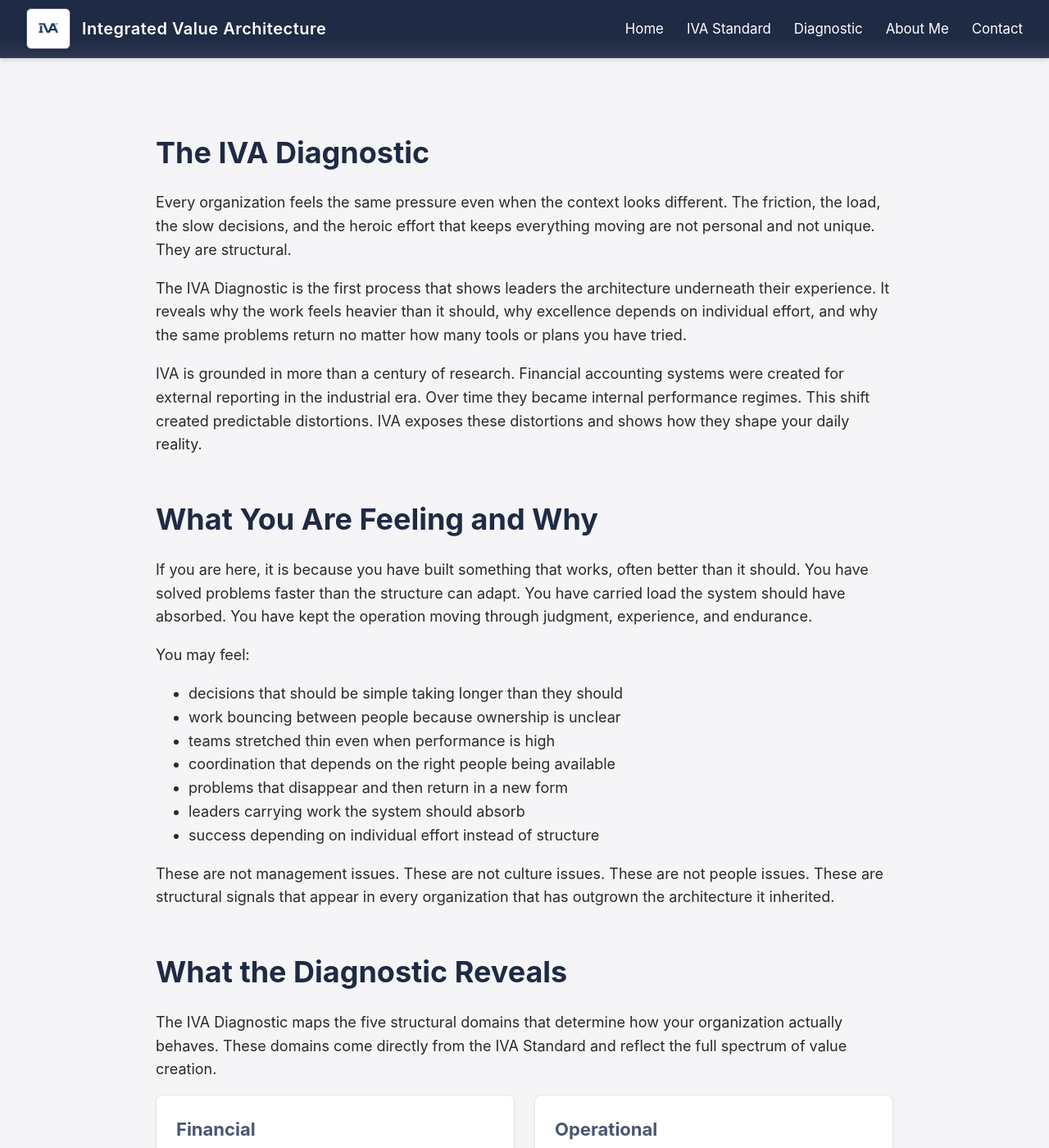
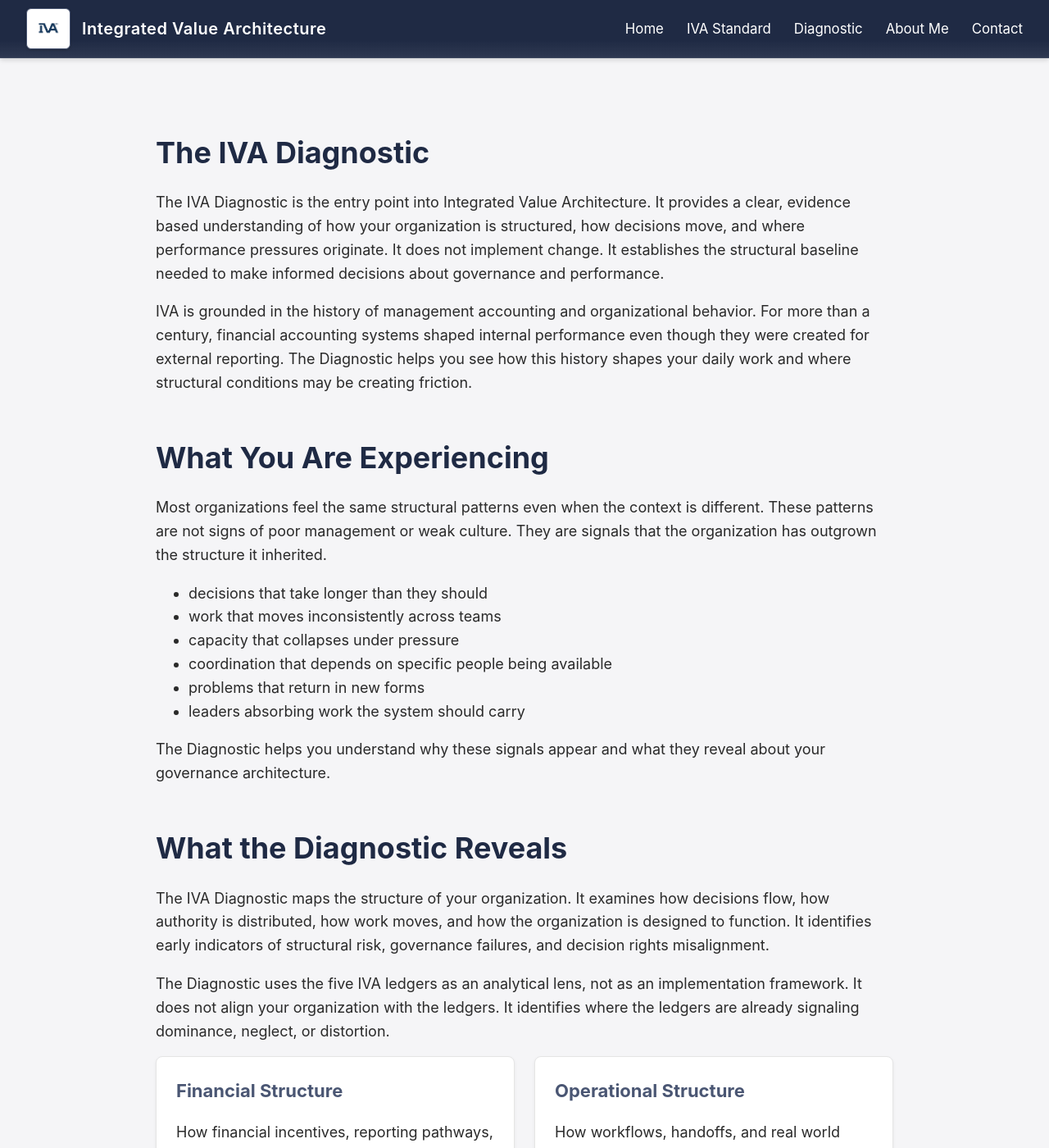
Before and after one commit to efost7873/integratedvaluearchitecture.com, a Jekyll site: the page built from diagnostic.md, in a window 1280 px wide and 1400 px high, scrolled down 258 px. Shown: the whole window at 82% size. Built offline with Jekyll 4.4.1, drawn with Linux system fonts in a browser that asks for light colours; some of the changed text lies outside the part shown.

Commit message:
Update diagnostic.md

```diff
--- a/diagnostic.md
+++ b/diagnostic.md
@@ -9,38 +9,32 @@ title: IVA Diagnostic
   <section style="margin-bottom: 48px;">
     <h1>The IVA Diagnostic</h1>
     <p>
-      Every organization feels the same pressure even when the context looks different. The friction, the load, the slow decisions, and the heroic effort that keeps everything moving are not personal and not unique. They are structural.
+      The IVA Diagnostic is the entry point into Integrated Value Architecture. It provides a clear, evidence based understanding of how your organization is structured, how decisions move, and where performance pressures originate. It does not implement change. It establishes the structural baseline needed to make informed decisions about governance and performance.
     </p>
     <p>
-      The IVA Diagnostic is the first process that shows leaders the architecture underneath their experience. It reveals why the work feels heavier than it should, why excellence depends on individual effort, and why the same problems return no matter how many tools or plans you have tried.
-    </p>
-    <p>
-      IVA is grounded in more than a century of research. Financial accounting systems were created for external reporting in the industrial era. Over time they became internal performance regimes. This shift created predictable distortions. IVA exposes these distortions and shows how they shape your daily reality.
+      IVA is grounded in the history of management accounting and organizational behavior. For more than a century, financial accounting systems shaped internal performance even though they were created for external reporting. The Diagnostic helps you see how this history shapes your daily work and where structural conditions may be creating friction.
     </p>
   </section>
 
-  <!-- WHAT YOU ARE FEELING -->
+  <!-- WHAT YOU ARE EXPERIENCING -->
   <section style="margin-bottom: 48px;">
-    <h1>What You Are Feeling and Why</h1>
+    <h1>What You Are Experiencing</h1>
 
     <p>
-      If you are here, it is because you have built something that works, often better than it should. You have solved problems faster than the structure can adapt. You have carried load the system should have absorbed. You have kept the operation moving through judgment, experience, and endurance.
+      Most organizations feel the same structural patterns even when the context is different. These patterns are not signs of poor management or weak culture. They are signals that the organization has outgrown the structure it inherited.
     </p>
 
-    <p>You may feel:</p>
-
     <ul>
-      <li>decisions that should be simple taking longer than they should</li>
-      <li>work bouncing between people because ownership is unclear</li>
-      <li>teams stretched thin even when performance is high</li>
-      <li>coordination that depends on the right people being available</li>
-      <li>problems that disappear and then return in a new form</li>
-      <li>leaders carrying work the system should absorb</li>
-      <li>success depending on individual effort instead of structure</li>
+      <li>decisions that take longer than they should</li>
+      <li>work that moves inconsistently across teams</li>
+      <li>capacity that collapses under pressure</li>
+      <li>coordination that depends on specific people being available</li>
+      <li>problems that return in new forms</li>
+      <li>leaders absorbing work the system should carry</li>
     </ul>
 
     <p>
-      These are not management issues. These are not culture issues. These are not people issues. These are structural signals that appear in every organization that has outgrown the architecture it inherited.
+      The Diagnostic helps you understand why these signals appear and what they reveal about your governance architecture.
     </p>
   </section>
 
@@ -49,96 +43,106 @@ title: IVA Diagnostic
     <h1>What the Diagnostic Reveals</h1>
 
     <p>
-      The IVA Diagnostic maps the five structural domains that determine how your organization actually behaves. These domains come directly from the IVA Standard and reflect the full spectrum of value creation.
+      The IVA Diagnostic maps the structure of your organization. It examines how decisions flow, how authority is distributed, how work moves, and how the organization is designed to function. It identifies early indicators of structural risk, governance failures, and decision rights misalignment.
+    </p>
+
+    <p>
+      The Diagnostic uses the five IVA ledgers as an analytical lens, not as an implementation framework. It does not align your organization with the ledgers. It identifies where the ledgers are already signaling dominance, neglect, or distortion.
     </p>
 
     <div class="grid grid-2">
 
       <div class="card">
-        <h3>Financial</h3>
+        <h3>Financial Structure</h3>
         <p>
-          The incentives, reporting structures, and constraints that shape decisions long before strategy enters the room.
+          How financial incentives, reporting pathways, and constraints shape decisions long before strategy enters the room.
         </p>
       </div>
 
       <div class="card">
-        <h3>Operational</h3>
+        <h3>Operational Structure</h3>
         <p>
-          The workflows, handoffs, and real world behaviors that reveal how work actually moves, not how it is charted.
+          How workflows, handoffs, and real world behaviors reveal the actual movement of work.
         </p>
       </div>
 
       <div class="card">
-        <h3>Capacity</h3>
+        <h3>Capacity Structure</h3>
         <p>
-          The distribution of load across people, roles, systems, and infrastructure. This includes the invisible work leaders absorb without noticing.
+          How load is distributed across people, roles, systems, and infrastructure, including the invisible work leaders absorb.
         </p>
       </div>
 
       <div class="card">
-        <h3>Externalities and Equity</h3>
+        <h3>Externalities and Equity Structure</h3>
         <p>
-          The community, environmental, regulatory, and distributional forces that shape legitimacy and risk.
+          How community, regulatory, environmental, and distributional forces shape legitimacy and risk.
         </p>
       </div>
 
       <div class="card">
-        <h3>Learning and Innovation</h3>
+        <h3>Learning and Adaptation Structure</h3>
         <p>
-          The organization’s ability to adapt, integrate new tools, and evolve without destabilizing the system.
+          How the organization integrates new tools, learns from experience, and adapts without destabilizing the system.
         </p>
       </div>
 
     </div>
 
     <p>
-      These domains expose the architecture that has been shaping your performance for years. They reveal the structural positions you have been compensating for without realizing it.
+      The Diagnostic does not prescribe solutions. It reveals the structure that has been shaping outcomes, often for years, without being visible.
     </p>
   </section>
 
-  <!-- WHY NOTHING HAS WORKED -->
+  <!-- WHY IT MATTERS -->
   <section style="margin-bottom: 48px;">
-    <h1>Why Nothing You Have Tried Has Worked</h1>
+    <h1>Why the Diagnostic Matters</h1>
 
     <p>
-      Strategic plans collapse because decision rights are misaligned. Scorecards stall because authority is concentrated in the wrong places. Dashboards mislead because they only measure what is easy to track. Workshops fade because the structure resets the moment the consultants leave.
+      Most tools measure symptoms. The Diagnostic measures structure. It provides a factual, evidence based foundation for understanding how the organization functions and where structural conditions support or constrain performance.
     </p>
 
     <p>
-      You have been treating symptoms. The Diagnostic shows you the system that creates them.
+      This clarity is the foundation for Step 2 of IVA, which is implementation. The Diagnostic does not implement change. It prepares the ground for it.
     </p>
   </section>
 
-  <!-- WHAT CHANGES -->
+  <!-- WHAT YOU GAIN -->
   <section style="margin-bottom: 48px;">
-    <h1>What Changes After the Diagnostic</h1>
+    <h1>What You Gain</h1>
 
-    <p>When the structure becomes visible, everything gets lighter.</p>
+    <p>
+      The Diagnostic produces a single output: the diagnostic report. This report provides a structural map of your organization and helps you understand:
+    </p>
 
     <ul>
-      <li>decisions move cleanly</li>
-      <li>coordination stabilizes across functions</li>
-      <li>capacity stops collapsing under pressure</li>
-      <li>leaders stop absorbing invisible work</li>
-      <li>teams stop relying on heroics to keep things moving</li>
-      <li>the system stops generating friction</li>
+      <li>where decisions slow down and why</li>
+      <li>how authority and responsibility are distributed</li>
+      <li>where capacity is strained or unsupported</li>
+      <li>how external forces shape internal behavior</li>
+      <li>how learning and adaptation occur in practice</li>
+      <li>where structural risks and governance failures may be emerging</li>
     </ul>
 
     <p>
-      The Diagnostic gives you the first clear picture of how your organization actually works and what becomes possible when the architecture finally matches the work.
+      This map becomes the basis for informed decisions about governance, structure, and long term performance.
+    </p>
+  </section>
+
+  <!-- IP PROTECTION -->
+  <section style="margin-bottom: 48px;">
+    <h1>Intellectual Property Protection</h1>
+    <p>
+      The IVA Diagnostic, the Document Matrix, and all structural analysis methods are proprietary to Integrated Value Architecture, LLC. The diagnostic sequence, structural mapping approach, and governance analysis framework may not be copied, adapted, or used to create derivative systems. The diagnostic report is provided for client use only and remains IVA property until all contractual obligations are met.
     </p>
   </section>
 
   <!-- CTA -->
   <section style="margin-bottom: 48px;">
-    <h1>Begin the Diagnostic</h1>
+    <h1>Begin the IVA Diagnostic</h1>
 
     <p>
-      If you read this page and felt recognized, if you saw your organization in these patterns, the Diagnostic is the next step.
-    </p>
-
-    <p>
-      It begins with a brief intake form. Your submission will be reviewed and you will receive follow up steps.
+      If you recognize these structural patterns in your organization, the Diagnostic is the right place to begin.
     </p>
 
     <p>
@@ -151,4 +155,11 @@ title: IVA Diagnostic
     </p>
   </section>
 
+  <!-- PAGE-LEVEL IP NOTICE -->
+  <section style="margin-top: 48px; font-size: 14px; color: #555;">
+    <p>
+      © 2026 Integrated Value Architecture, LLC. All rights reserved. IVA, the IVA Standard, the IVA Diagnostic, the Document Matrix, Structural Value Units, and all related governance concepts are proprietary intellectual property. No reproduction, adaptation, or derivative use is permitted without written authorization.
+    </p>
+  </section>
+
 </main>
```
